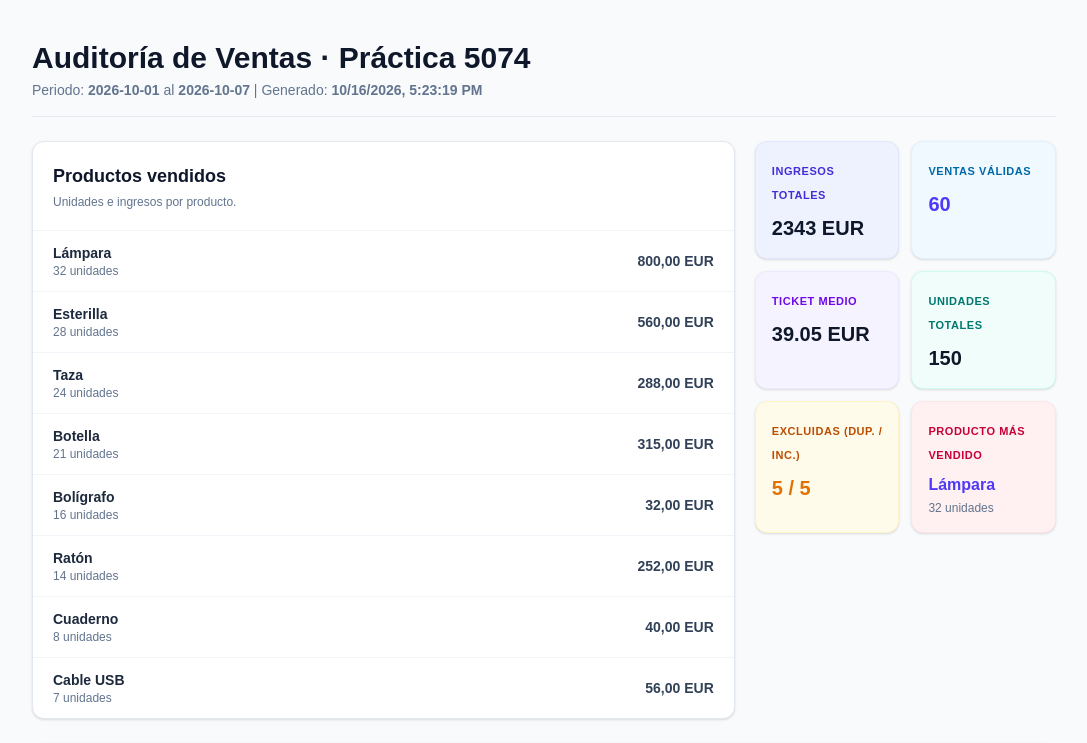
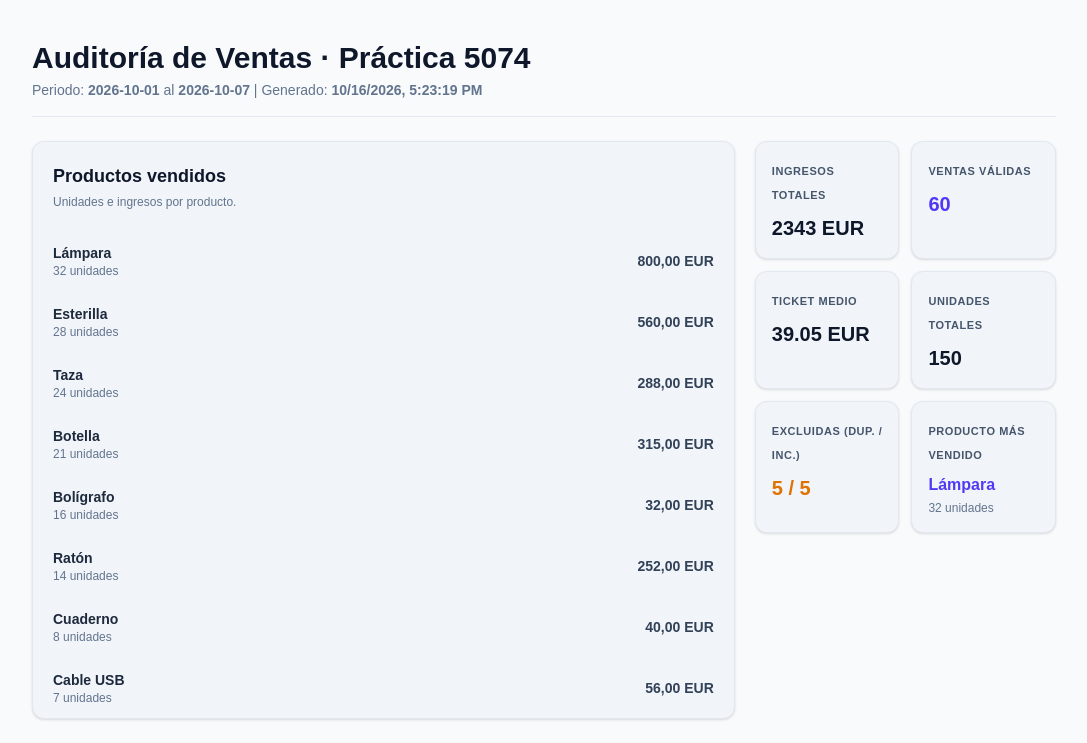
Before and after one commit to Hponce09/dashboard-ventas-5074, a Next.js app: page / in a window 1280 px wide. Shown: the top 743 px of the page, without its empty margins (96-1183 px from the left). Built offline with nearby package versions, Linux system fonts and the light colour scheme.

Commit message:
feat: modificacion en el color de las tarjetas

```diff
--- a/app/page.tsx
+++ b/app/page.tsx
@@ -107,7 +107,7 @@ export default function Dashboard() {
         </header>
 
         <section className="grid grid-cols-1 lg:grid-cols-[minmax(0,7fr)_minmax(0,3fr)] gap-5 items-start">
-          <div className="bg-white rounded-xl border border-slate-200 shadow-sm overflow-hidden">
+          <div className="bg-slate-100 rounded-xl border border-slate-200 shadow-sm overflow-hidden">
             <div className="p-5 border-b border-slate-100">
               <h2 className="text-lg font-bold text-slate-900">Productos vendidos</h2>
               <p className="text-xs text-slate-500 mt-1">Unidades e ingresos por producto.</p>
@@ -128,28 +128,28 @@ export default function Dashboard() {
           </div>
 
           <div className="grid grid-cols-1 sm:grid-cols-2 gap-3">
-            <div className="bg-indigo-50 p-4 rounded-xl border border-indigo-100 shadow-sm min-h-28">
-              <span className="text-[11px] font-bold text-indigo-700 uppercase tracking-wider">Ingresos totales</span>
+            <div className="bg-slate-100 p-4 rounded-xl border border-slate-200 shadow-sm min-h-28">
+              <span className="text-[11px] font-bold text-slate-600 uppercase tracking-wider">Ingresos totales</span>
               <p className="text-xl font-black text-slate-900 mt-2">{resumen.ingresos_totales.toLocaleString('es-ES')} {resumen.moneda}</p>
             </div>
-            <div className="bg-sky-50 p-4 rounded-xl border border-sky-100 shadow-sm min-h-28">
-              <span className="text-[11px] font-bold text-sky-700 uppercase tracking-wider">Ventas válidas</span>
+            <div className="bg-slate-100 p-4 rounded-xl border border-slate-200 shadow-sm min-h-28">
+              <span className="text-[11px] font-bold text-slate-600 uppercase tracking-wider">Ventas válidas</span>
               <p className="text-xl font-black text-indigo-600 mt-2">{resumen.operaciones_validas}</p>
             </div>
-            <div className="bg-violet-50 p-4 rounded-xl border border-violet-100 shadow-sm min-h-28">
-              <span className="text-[11px] font-bold text-violet-700 uppercase tracking-wider">Ticket medio</span>
+            <div className="bg-slate-100 p-4 rounded-xl border border-slate-200 shadow-sm min-h-28">
+              <span className="text-[11px] font-bold text-slate-600 uppercase tracking-wider">Ticket medio</span>
               <p className="text-xl font-black text-slate-900 mt-2">{ticketMedio} {resumen.moneda}</p>
             </div>
-            <div className="bg-teal-50 p-4 rounded-xl border border-teal-100 shadow-sm min-h-28">
-              <span className="text-[11px] font-bold text-teal-700 uppercase tracking-wider">Unidades totales</span>
+            <div className="bg-slate-100 p-4 rounded-xl border border-slate-200 shadow-sm min-h-28">
+              <span className="text-[11px] font-bold text-slate-600 uppercase tracking-wider">Unidades totales</span>
               <p className="text-xl font-black text-slate-900 mt-2">{resumen.unidades_totales}</p>
             </div>
-            <div className="bg-amber-50 p-4 rounded-xl border border-amber-100 shadow-sm min-h-28">
-              <span className="text-[11px] font-bold text-amber-700 uppercase tracking-wider">Excluidas (dup. / inc.)</span>
+            <div className="bg-slate-100 p-4 rounded-xl border border-slate-200 shadow-sm min-h-28">
+              <span className="text-[11px] font-bold text-slate-600 uppercase tracking-wider">Excluidas (dup. / inc.)</span>
               <p className="text-xl font-black text-amber-600 mt-2">{calidad.copias_duplicadas_excluidas} / {calidad.incidencias_excluidas}</p>
             </div>
-            <div className="bg-rose-50 p-4 rounded-xl border border-rose-100 shadow-sm min-h-28">
-              <span className="text-[11px] font-bold text-rose-700 uppercase tracking-wider">Producto más vendido</span>
+            <div className="bg-slate-100 p-4 rounded-xl border border-slate-200 shadow-sm min-h-28">
+              <span className="text-[11px] font-bold text-slate-600 uppercase tracking-wider">Producto más vendido</span>
               {productosMasVendidos.length > 0 ? (
                 <>
                   <p className="text-base font-black text-indigo-600 mt-2 leading-snug">{productosMasVendidos.map(([nombre]) => nombre).join(', ')}</p>
@@ -161,7 +161,7 @@ export default function Dashboard() {
         </section>
 
         {/* Gráfico de Barras por Categoría */}
-        <section className="bg-white p-6 rounded-xl border border-slate-200 shadow-sm space-y-4">
+        <section className="bg-slate-100 p-6 rounded-xl border border-slate-200 shadow-sm space-y-4">
           <div>
             <h2 className="text-lg font-bold text-slate-900">Ingresos por Categoría</h2>
             <p className="text-xs text-slate-500">
@@ -193,7 +193,7 @@ export default function Dashboard() {
         </section>
 
         {/* Auditoría de Calidad e Incidencias Detectadas */}
-        <section className="bg-white p-6 rounded-xl border border-slate-200 shadow-sm space-y-3">
+        <section className="bg-slate-100 p-6 rounded-xl border border-slate-200 shadow-sm space-y-3">
           <h2 className="text-lg font-bold text-slate-900">Auditoría de Incidencias</h2>
           <p className="text-xs text-slate-500">
             Total filas: {calidad.total_filas_entrada} = Válidas ({calidad.operaciones_validas}) + Duplicadas ({calidad.copias_duplicadas_excluidas}) + Incidencias ({calidad.incidencias_excluidas}). Estado: {calidad.balance_correcto ? 'Verificado ✓' : 'Fallo en recuento ✗'}.
```
